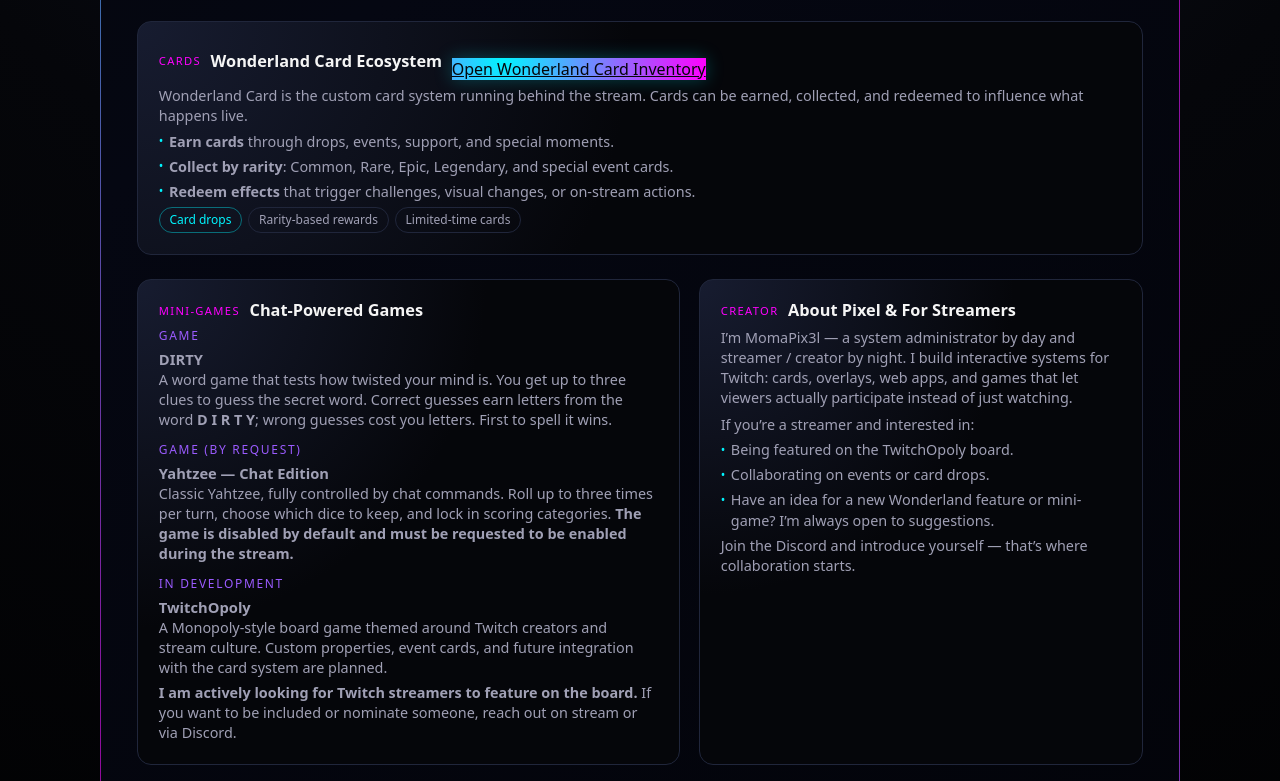
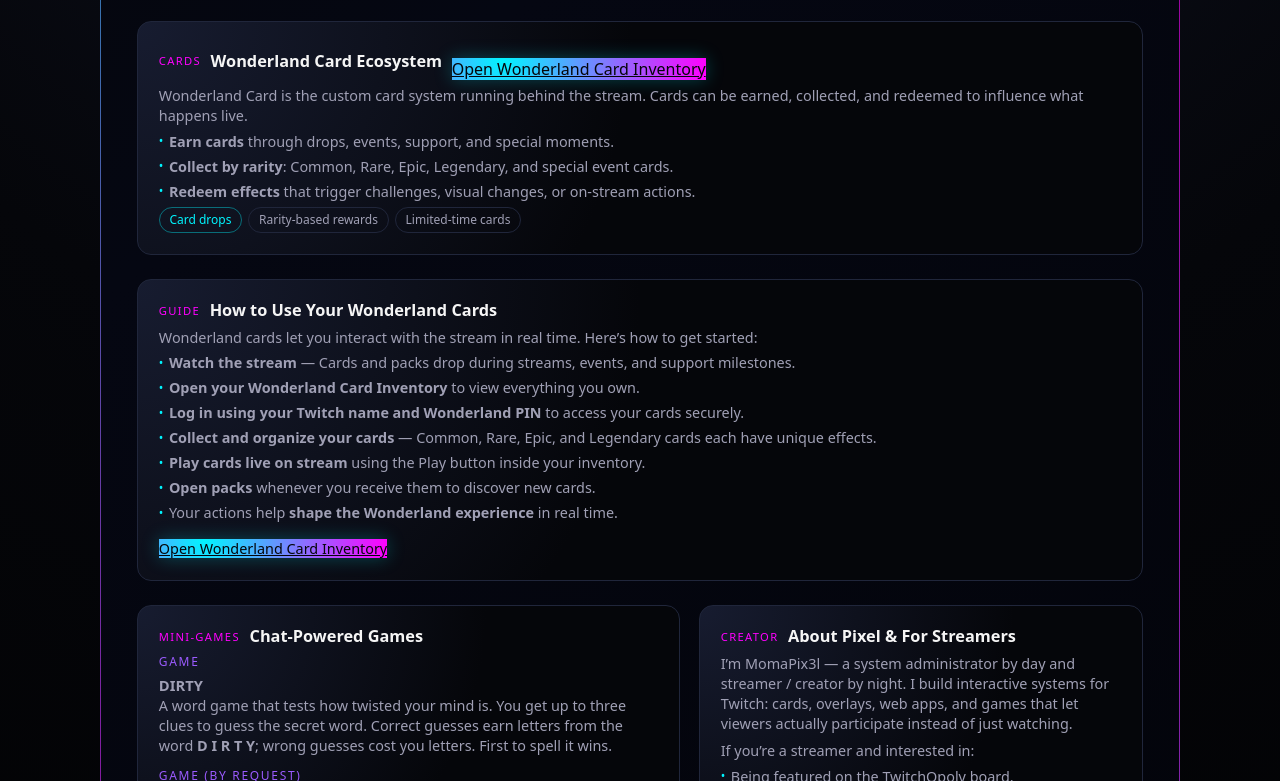
Before and after one commit to MomaPix3l/stream-games-landing, a plain HTML site: page index.html in a window 1280 px wide. Shown: the part 582-1363 px from the top of the page. Drawn offline with Linux system fonts and the light colour scheme.

Commit message:
Update index.html
adding card rules

```diff
--- a/index.html
+++ b/index.html
@@ -411,6 +411,64 @@
             </div>
           </article>
 
+          <!-- HOW TO USE YOUR WONDERLAND CARDS -->
+<article class="card">
+  <div class="card-header">
+    <div class="card-tag">Guide</div>
+    <h2 class="card-title">How to Use Your Wonderland Cards</h2>
+  </div>
+
+  <div class="card-body">
+
+    <p>Wonderland cards let you interact with the stream in real time. Here’s how to get started:</p>
+
+    <ul class="list">
+      <li>
+        <span class="bullet">•</span>
+        <span><strong>Watch the stream</strong> — Cards and packs drop during streams, events, and support milestones.</span>
+      </li>
+
+      <li>
+        <span class="bullet">•</span>
+        <span><strong>Open your Wonderland Card Inventory</strong> to view everything you own.</span>
+      </li>
+
+      <li>
+        <span class="bullet">•</span>
+        <span><strong>Log in using your Twitch name and Wonderland PIN</strong> to access your cards securely.</span>
+      </li>
+
+      <li>
+        <span class="bullet">•</span>
+        <span><strong>Collect and organize your cards</strong> — Common, Rare, Epic, and Legendary cards each have unique effects.</span>
+      </li>
+
+      <li>
+        <span class="bullet">•</span>
+        <span><strong>Play cards live on stream</strong> using the Play button inside your inventory.</span>
+      </li>
+
+      <li>
+        <span class="bullet">•</span>
+        <span><strong>Open packs</strong> whenever you receive them to discover new cards.</span>
+      </li>
+
+      <li>
+        <span class="bullet">•</span>
+        <span>Your actions help <strong>shape the Wonderland experience</strong> in real time.</span>
+      </li>
+    </ul>
+
+    <div style="margin-top:1rem;">
+      <a href="https://momapix3l.github.io/REPLACE-WITH-CARD-UI/" class="btn-primary">
+        Open Wonderland Card Inventory
+      </a>
+    </div>
+
+  </div>
+</article>
+
+
           <!-- Two-column: Mini-games + Streamers -->
           <section class="two-col">
 
```
